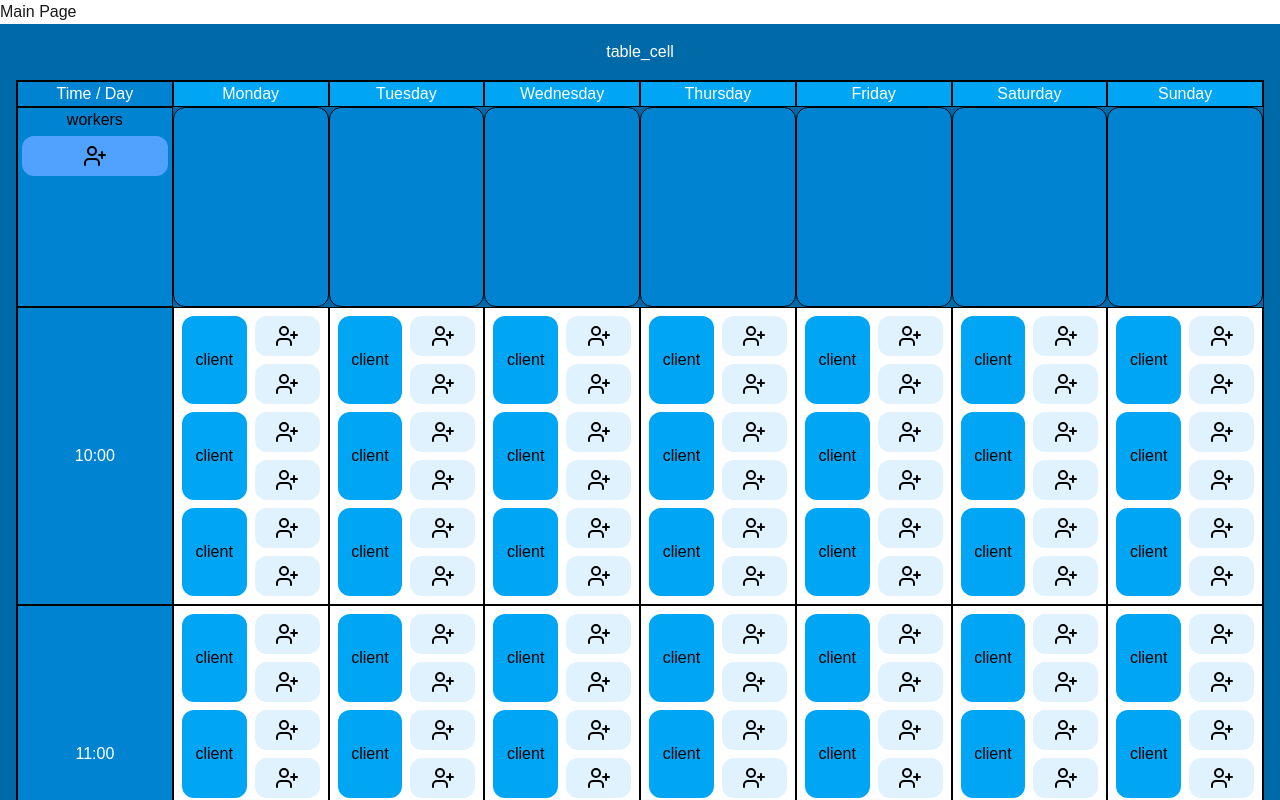
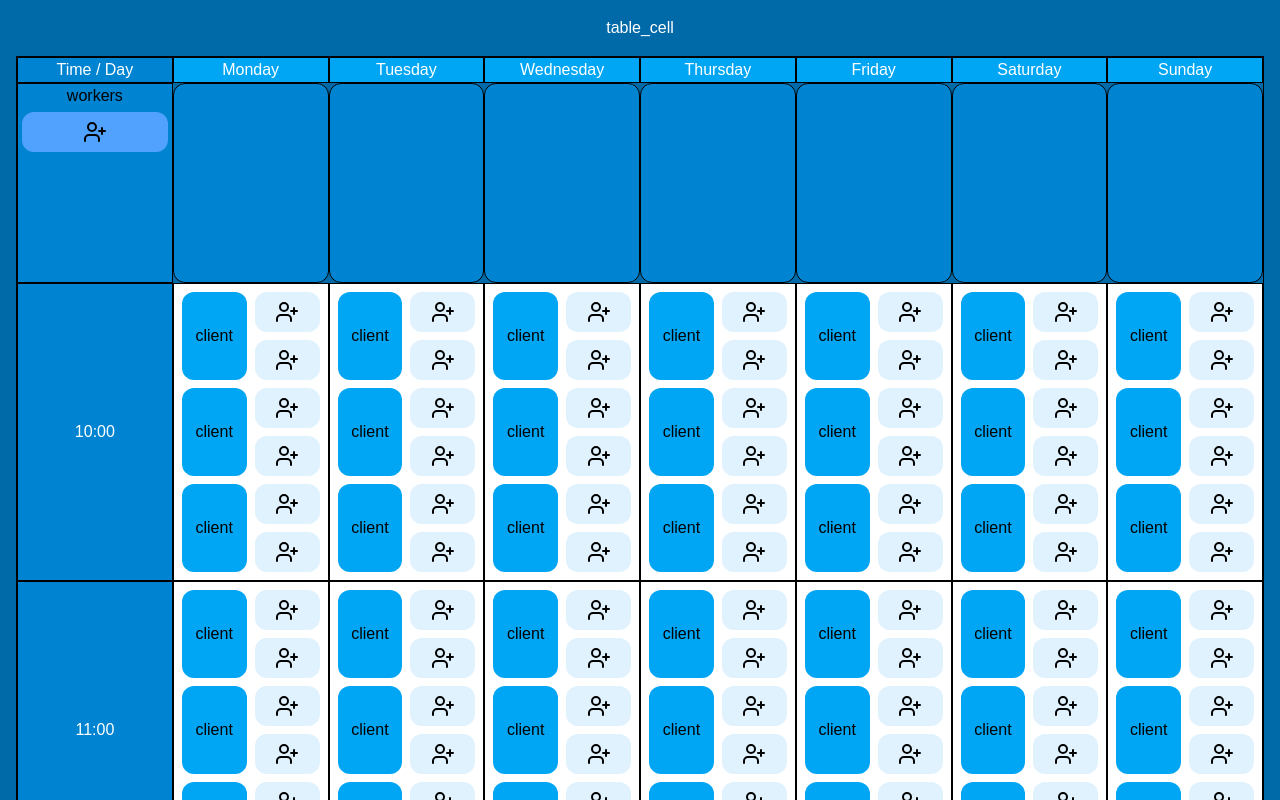
Before and after one commit to LilithStd/work_schedule, a Next.js app: page / in a window 1280 px wide. Shown: the top 800 px of the page. Built offline with nearby package versions, Linux system fonts and the light colour scheme.

Commit message:
commit before global change visual view

```diff
--- a/src/app/page.tsx
+++ b/src/app/page.tsx
@@ -3,7 +3,6 @@ import TableCell from "@/components/tableCell";
 export default function Main() {
   return (
     <main className="align-center flex min-h-screen w-full flex-col">
-      <div>Main Page</div>
       <TableCell />
     </main>
   )
```
